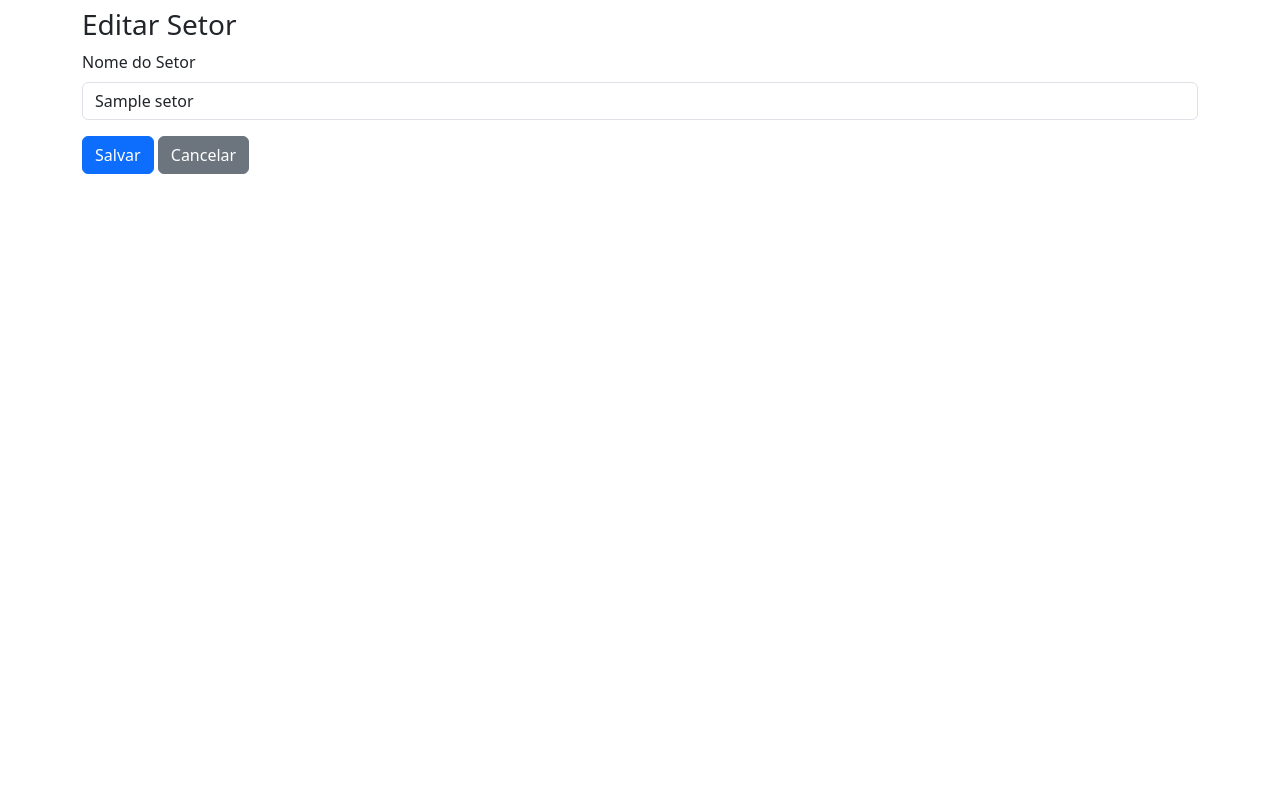
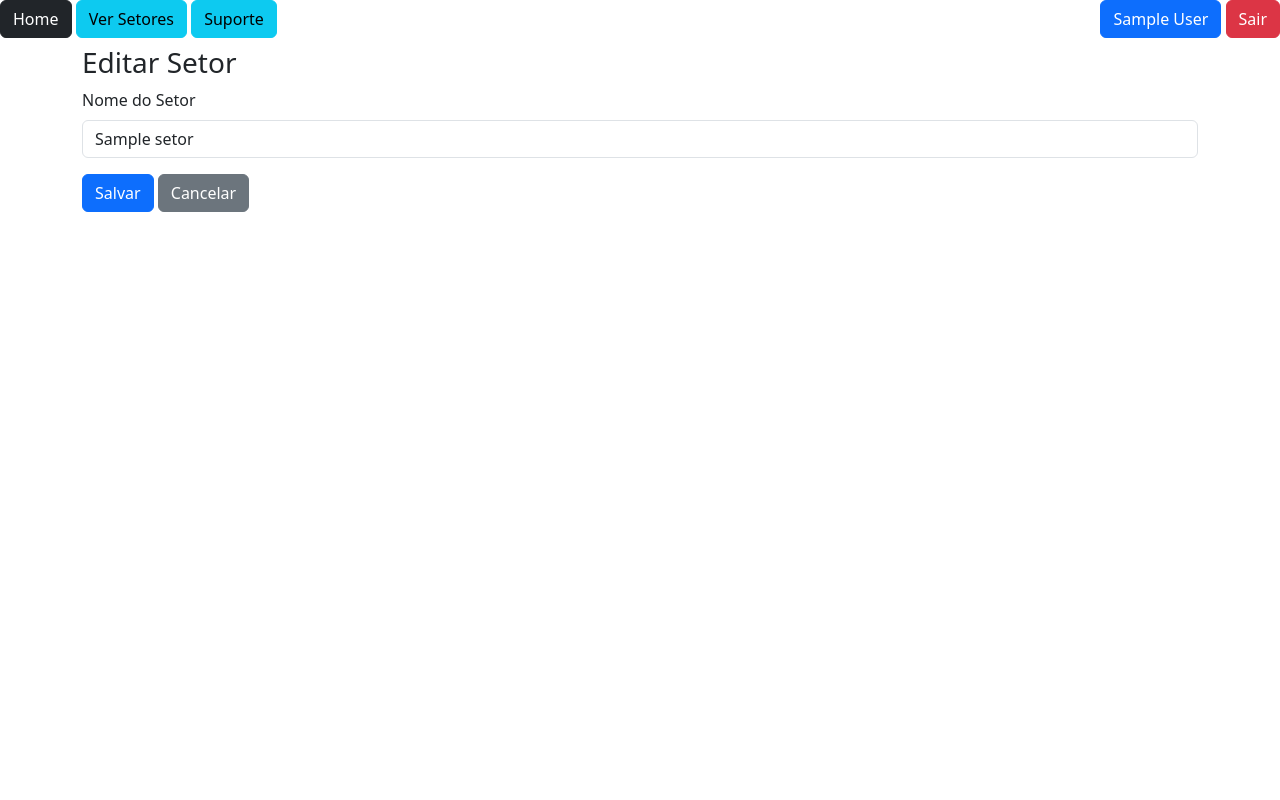
Before and after one commit to mateusbosquetti/EspacoDoCoordenadorFlask, a Flask app: page /setor/1/edit in a window 1280 px wide. Run offline with Flask 3, Linux system fonts and the light colour scheme; a user stored in the database is signed in; tables that the repository leaves empty hold one stand-in row (values such as "Sample post").

Commit message:
estilizando

```diff
--- a/app/templates/aula/edit_aula.html
+++ b/app/templates/aula/edit_aula.html
@@ -1,4 +1,5 @@
 {% extends 'base.html' %}
+{% include 'nave.html' %}
 
 {% block content %}
     <div class="container">
--- a/app/templates/aula/manage_aulas.html
+++ b/app/templates/aula/manage_aulas.html
@@ -1,4 +1,5 @@
 {% extends 'base.html' %}
+{% include 'nave.html' %}
 
 {% block content %}
     <div class="container mt-4">
--- a/app/templates/cadastro.html
+++ b/app/templates/cadastro.html
@@ -2,9 +2,8 @@
 
 {% block content %}
     <div class="container">
-        {%include 'nave.html' %}
         <div class="row mt-4">
-            <h3>Envio de Contatos</h3>
+            <h3>Cadastrar</h3>
         </div>
         <form action="" method="post" class="row mt-4 p-4 round border shadow">
             {{form.csrf_token}}
--- a/app/templates/index.html
+++ b/app/templates/index.html
@@ -1,5 +1,6 @@
 {% extends 'base.html' %}
 
+{% include 'nave.html' %}
 {% block content %}
 <div class="container">
 
@@ -10,11 +11,9 @@
     </div>
 
     <div>
-        {% include 'nave.html' %}
         <hr>
         <br>
-        <span class="btn btn-primary">{{current_user.nome}}</span>
-        <a href="{{url_for('logout')}}" class="btn btn-danger">Sair</a>
+
         <hr>
     </div>
 </div>
--- a/app/templates/nave.html
+++ b/app/templates/nave.html
@@ -1,3 +1,22 @@
-<a href="{{url_for('homepage')}}"class="btn btn-dark">Home</a>
-<a href="{{url_for('setorLista')}}"class="btn btn-info">Ver Setores</a>
-<a href="{{url_for('suporte')}}"class="btn btn-info">Suporte</a>
+<div class="allNav">
+    <div>
+        <a href="{{url_for('homepage')}}" class="btn btn-dark">Home</a>
+        <a href="{{url_for('setorLista')}}" class="btn btn-info">Ver Setores</a>
+        <a href="{{url_for('suporte')}}" class="btn btn-info">Suporte</a>
+    </div>
+    <div>
+        <span class="btn btn-primary">{{current_user.nome}}</span>
+        <a href="{{url_for('logout')}}" class="btn btn-danger">Sair</a>
+    </div>
+</div>
+
+<style>
+    * {
+        margin: 0%;
+        padding: 0%;
+    }
+    .allNav {
+     justify-content: space-between;
+     display: flex;
+    }
+</style>
--- a/app/templates/professor/add_professor.html
+++ b/app/templates/professor/add_professor.html
@@ -1,4 +1,5 @@
 {% extends 'base.html' %}
+{% include 'nave.html' %}
 
 {% block content %}
     <div class="container mt-4">
--- a/app/templates/professor/edit_professor.html
+++ b/app/templates/professor/edit_professor.html
@@ -1,4 +1,5 @@
 {% extends 'base.html' %}
+{% include 'nave.html' %}
 
 {% block content %}
     <div class="container">
--- a/app/templates/professor/manage_professores.html
+++ b/app/templates/professor/manage_professores.html
@@ -1,4 +1,5 @@
 {% extends 'base.html' %}
+{% include 'nave.html' %}
 
 {% block content %}
     <div class="container mt-4">
--- a/app/templates/setor/confirm_delete_setor.html
+++ b/app/templates/setor/confirm_delete_setor.html
@@ -1,4 +1,5 @@
 {% extends 'base.html' %}
+{% include 'nave.html' %}
 
 {% block content %}
     <div class="container mt-4">
--- a/app/templates/setor/edit_setor.html
+++ b/app/templates/setor/edit_setor.html
@@ -1,4 +1,5 @@
 {% extends 'base.html' %}
+{% include 'nave.html' %}
 
 {% block content %}
     <div class="container">
--- a/app/templates/setor/setor_lista.html
+++ b/app/templates/setor/setor_lista.html
@@ -1,4 +1,5 @@
 {% extends 'base.html' %}
+{% include 'nave.html' %}
 
 {% block content %}
     <div class="container mt-4">
```
Also changed, not shown: app/templates/login.html (+15 -0 lines), instance/database.db.
